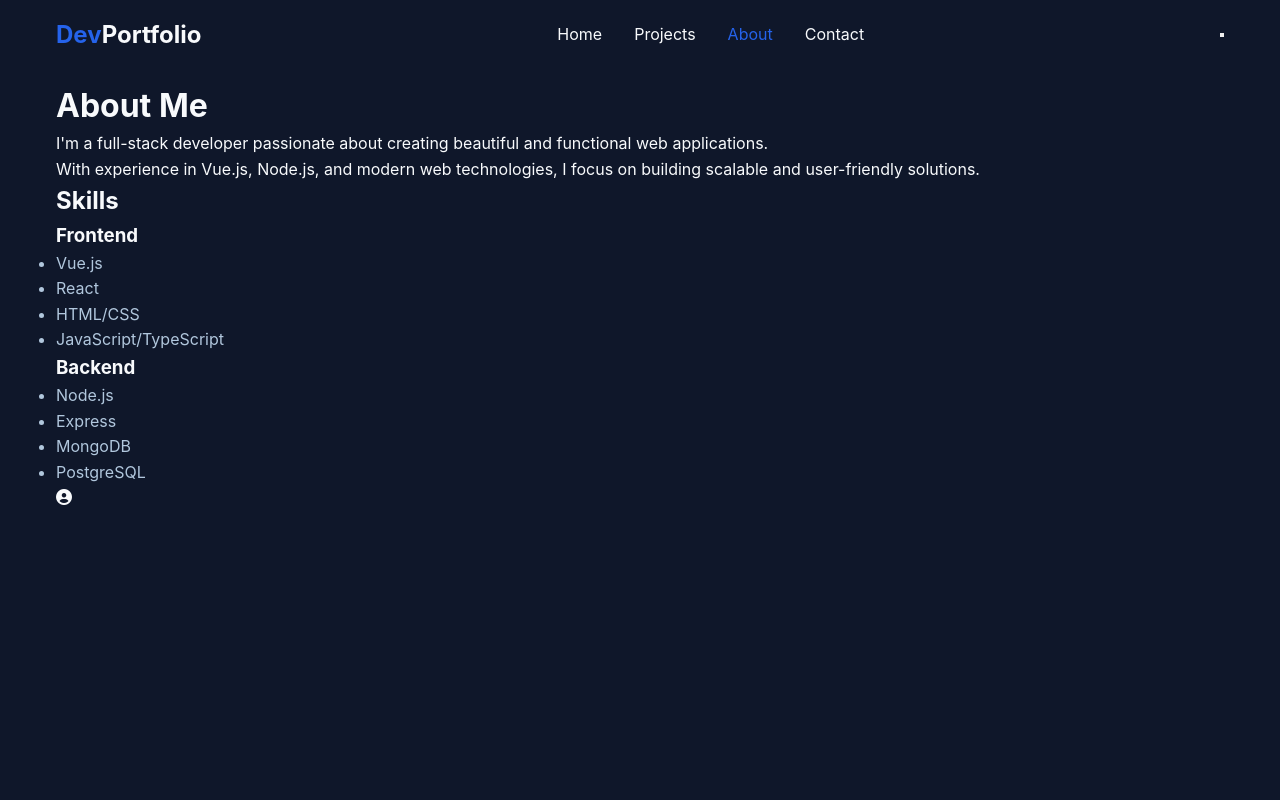
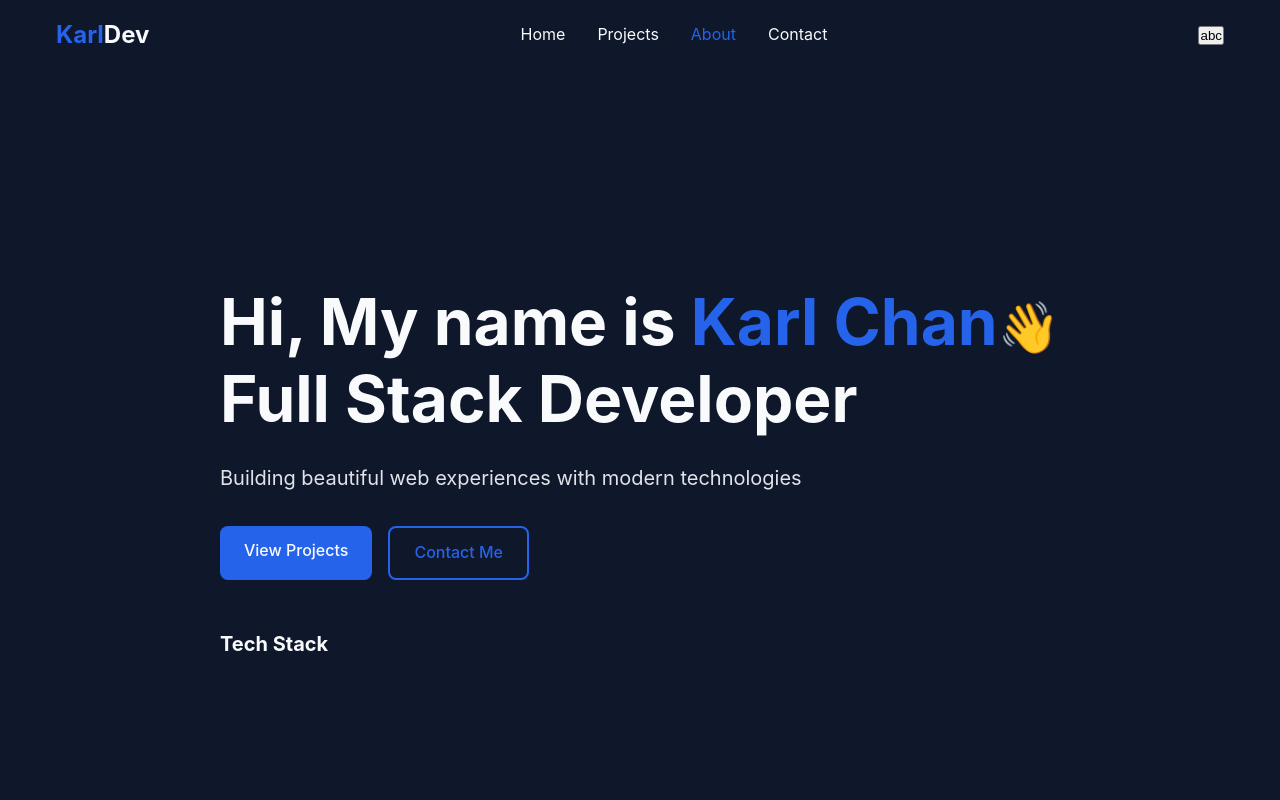
Before and after one commit to ryzen852/portfolio-claude, a Vue app: page /about in a window 1280 px wide. Shown: the top 800 px of the page. Built offline with nearby package versions, Linux system fonts and the light colour scheme.

Commit message:
fix the deprecation warning

```diff
--- a/package.json
+++ b/package.json
@@ -18,7 +18,7 @@
   },
   "devDependencies": {
     "@vitejs/plugin-vue": "^5.1.4",
-    "sass": "^1.80.5",
+    "sass": "^1.80.6",
     "vite": "^5.4.10"
   }
 }
--- a/src/App.vue
+++ b/src/App.vue
@@ -2,36 +2,35 @@
   <div class="app">
     <NavBar />
     <main class="main-content">
-      <router-view v-slot="{ Component }">
-        <transition name="page" mode="out-in">
-          <component :is="Component" />
-        </transition>
-      </router-view>
+      <section class="hero" data-aos="fade-up">
+        <Home />
+      </section>
     </main>
     <AppFooter />
   </div>
 </template>
 
 <script setup>
-import { onMounted } from 'vue'
-import NavBar from './components/NavBar.vue'
-import AppFooter from './components/AppFooter.vue'
-import AOS from 'aos'
-import 'aos/dist/aos.css'
+import { onMounted } from "vue";
+import NavBar from "./components/NavBar.vue";
+import Home from "./views/Home.vue"
+import AppFooter from "./components/AppFooter.vue";
+import AOS from "aos";
+import "aos/dist/aos.css";
 
 // Initialize AOS
 onMounted(() => {
   AOS.init({
-    duration: 800,
-    easing: 'ease-in-out',
-    once: true
-  })
-})
+    duration: 8000,
+    easing: "ease-in-out",
+    once: true,
+  });
+});
 </script>
 
 <style lang="scss">
 // Import main styles
-@import './styles/main.scss';
+@use "./styles/main.scss";
 
 .app {
   min-height: 100vh;
@@ -58,7 +57,7 @@ onMounted(() => {
 
 // Global styles
 ::-webkit-scrollbar {
-  width: 8px;
+  width: 5px;
 }
 
 ::-webkit-scrollbar-track {
@@ -70,7 +69,7 @@ onMounted(() => {
   border-radius: 4px;
 
   &:hover {
-    background: darken($primary-color, 10%);
+    background: color.adjust($primary-color, $lightness: -10%);
   }
 }
 
--- a/src/components/AppFooter.vue
+++ b/src/components/AppFooter.vue
@@ -6,7 +6,8 @@
         <div class="footer-section">
           <h3 class="footer-title">Karl Chan</h3>
           <p class="footer-description">
-            Full Stack Developer passionate about creating beautiful web experiences
+            Full Stack Developer passionate about creating beautiful web
+            experiences
           </p>
         </div>
 
@@ -23,13 +24,25 @@
         <div class="footer-section">
           <h4>Connect</h4>
           <div class="social-links">
-            <a href="https://github.com" target="_blank" rel="noopener noreferrer">
+            <a
+              href="https://github.com"
+              target="_blank"
+              rel="noopener noreferrer"
+            >
               <i class="fab fa-github"></i>
             </a>
-            <a href="https://linkedin.com" target="_blank" rel="noopener noreferrer">
+            <a
+              href="https://linkedin.com"
+              target="_blank"
+              rel="noopener noreferrer"
+            >
               <i class="fab fa-linkedin"></i>
             </a>
-            <a href="https://twitter.com" target="_blank" rel="noopener noreferrer">
+            <a
+              href="https://twitter.com"
+              target="_blank"
+              rel="noopener noreferrer"
+            >
               <i class="fab fa-twitter"></i>
             </a>
           </div>
@@ -37,21 +50,21 @@
       </div>
 
       <div class="footer-bottom">
-        <p>&copy; {{ currentYear }} Karl Chan. All rights reserved.</p>
+        <p>&copy; {{ currentYear }} Built by Karl Chan.</p>
       </div>
     </div>
   </footer>
 </template>
 
 <script setup>
-import { computed } from 'vue'
+import { computed } from "vue";
 
-const currentYear = computed(() => new Date().getFullYear())
+const currentYear = computed(() => new Date().getFullYear());
 </script>
 
 <style lang="scss" scoped>
 .footer {
-  background: lighten($dark-bg, 5%);
+  background: color.adjust($dark-bg, $lightness: 5%);
   padding: 4rem 0 2rem;
   margin-top: 4rem;
 }
@@ -62,19 +75,20 @@ const currentYear = computed(() => new Date().getFullYear())
   gap: 2rem;
   margin-bottom: 2rem;
 
-  @include responsive('md') {
+  @include responsive("md") {
     grid-template-columns: 2fr 1fr 1fr;
   }
 }
 
 .footer-section {
-  h3, h4 {
+  h3,
+  h4 {
     color: $light-text;
     margin-bottom: 1rem;
   }
 
   .footer-description {
-    color: darken($light-text, 20%);
+    color: color.adjust($light-text, $lightness: -20%);
     max-width: 300px;
   }
 }
@@ -85,7 +99,7 @@ const currentYear = computed(() => new Date().getFullYear())
   gap: 0.5rem;
 
   a {
-    color: darken($light-text, 20%);
+    color: color.adjust($light-text, $lightness: -20%);
     text-decoration: none;
     transition: color $transition-speed;
 
@@ -100,7 +114,7 @@ const currentYear = computed(() => new Date().getFullYear())
   gap: 1rem;
 
   a {
-    color: darken($light-text, 20%);
+    color: color.adjust($light-text, $lightness: -20%);
     font-size: 1.5rem;
     transition: all $transition-speed;
 
@@ -113,8 +127,8 @@ const currentYear = computed(() => new Date().getFullYear())
 
 .footer-bottom {
   padding-top: 2rem;
-  border-top: 1px solid lighten($dark-bg, 10%);
+  border-top: 1px solid color.adjust($dark-bg, $lightness: 10%);
   text-align: center;
-  color: darken($light-text, 30%);
+  color: color.adjust($light-text, $lightness: -30%);
 }
 </style>
--- a/src/components/NavBar.vue
+++ b/src/components/NavBar.vue
@@ -2,7 +2,7 @@
   <nav :class="{ 'nav-scrolled': isScrolled }">
     <div class="container nav-content">
       <router-link to="/" class="logo">
-        <span>Dev</span>Portfolio
+        <span>Karl</span>Dev
       </router-link>
       <div class="nav-links" :class="{ 'nav-active': isMenuOpen }">
         <router-link to="/" active-class="active">Home</router-link>
@@ -11,9 +11,9 @@
         <router-link to="/contact" active-class="active">Contact</router-link>
       </div>
       <button class="menu-toggle" @click="toggleMenu">
-        <span></span>
-        <span></span>
-        <span></span>
+        <span>a</span>
+        <span>b</span>
+        <span>c</span>
       </button>
     </div>
   </nav>
--- a/src/router/index.js
+++ b/src/router/index.js
@@ -1,5 +1,5 @@
 import { createRouter, createWebHistory } from 'vue-router'
-import Home from '../views/Home.vue'
+import Home from '@/views/Home.vue'
 
 const routes = [
   {
--- a/src/styles/main.scss
+++ b/src/styles/main.scss
@@ -1,4 +1,4 @@
-@import 'variables';
+@use "@/styles/variables" as *;
 
 * {
   margin: 0;
@@ -7,10 +7,14 @@
 }
 
 body {
-  font-family: 'Inter', sans-serif;
+  font-family: "Inter", sans-serif;
   line-height: 1.6;
   color: $light-text;
   background: $dark-bg;
+}
+
+a:focus {
+  outline: 0;
 }
 
 .container {
--- a/src/styles/variables.scss
+++ b/src/styles/variables.scss
@@ -11,8 +11,10 @@ $breakpoints: (
   'xl': 1280px
 );
 
+@use "sass:map"; // Import the map module
+
 @mixin responsive($breakpoint) {
-  @media (min-width: map-get($breakpoints, $breakpoint)) {
+  @media (min-width: map.get($breakpoints, $breakpoint)) {
     @content;
   }
 }
--- a/src/views/About.vue
+++ b/src/views/About.vue
@@ -52,7 +52,7 @@
 
   .skill-category {
     li {
-      color: darken($light-text, 20%);
+      color: color.adjust($light-text, $lightness: -20%);
       transition: color 0.3s ease;
 
       &:hover {
--- a/src/views/Contact.vue
+++ b/src/views/Contact.vue
@@ -94,8 +94,8 @@
 
   .form-group {
     input, textarea {
-      background: lighten($dark-bg, 5%);
-      border: 1px solid lighten($dark-bg, 10%);
+      background: color.adjust($dark-bg, $lightness: 5%);
+      border: 1px solid color.adjust($dark-bg, $lightness: 10%);
       color: $light-text;
 
       &:focus {
--- a/src/views/Home.vue
+++ b/src/views/Home.vue
@@ -3,15 +3,23 @@
     <section class="hero">
       <div class="container">
         <h1 class="title" ref="titleRef">
-            Hi, I'm <span class="highlight">Karl Chan👋</span>
+          Hi, My name is
+          <span class="highlight">Karl Chan</span>
+          <span
+            class="waving-emoji"
+            :class="{ waving: isWaving }"
+            @click="wave"
+          >
+            👋
+          </span>
           <br />Full Stack Developer
         </h1>
         <p class="subtitle">
           Building beautiful web experiences with modern technologies
         </p>
         <div class="cta-buttons">
-            <router-link to="/projects" class="btn primary">View Projects</router-link>
-            <router-link to="/contact" class="btn secondary">Contact Me</router-link>
+          <a href="/#projects" class="btn primary">View Projects</a>
+          <a href="/#contact" class="btn secondary">Contact Me</a>
         </div>
         <div class="tech-stack">
           <h3>Tech Stack</h3>
@@ -29,19 +37,32 @@
 </template>
 
 <script setup>
-  import { ref, onMounted } from 'vue'
-  import { gsap } from 'gsap'
+import { ref, onMounted } from "vue";
+import { gsap } from "gsap";
 
-  const titleRef = ref(null)
+const titleRef = ref(null);
+const isWaving = ref(false);
+
+const wave = () => {
+  isWaving.value = true;
+  // Reset the waving state after animation ends
+  setTimeout(() => {
+    isWaving.value = false;
+  }, 2500); // Match this with the CSS animation duration
+};
 
 onMounted(() => {
-    gsap.from(titleRef.value, {
-      duration: 3,
+  gsap
+    .from(titleRef.value, {
+      duration: 2,
       y: 50,
       opacity: 0,
-      ease: 'power3.out'
+      ease: "power3.out",
     })
-  })
+    .then(() => {
+      wave();
+    });
+});
 </script>
 
 <style lang="scss" scoped>
@@ -56,12 +77,13 @@
     margin-bottom: 1.5rem;
     line-height: 1.2;
 
-      @include responsive('md') {
+    @include responsive("md") {
       font-size: 4rem;
     }
 
     .highlight {
       color: $primary-color;
+      white-space: nowrap;
     }
   }
 
@@ -69,6 +91,44 @@
     font-size: 1.25rem;
     margin-bottom: 2rem;
     opacity: 0.9;
+  }
+
+  .waving-emoji {
+    font-size: 50px;
+    display: inline-block;
+    cursor: pointer;
+    transform-origin: bottom center;
+  }
+
+  .waving {
+    animation: wave 2.5s ease-in-out;
+  }
+
+  @keyframes wave {
+    0% {
+      transform: rotate(0deg);
+    }
+    10% {
+      transform: rotate(14deg);
+    } /* The following five values can be played with to make the waving more or less extreme */
+    20% {
+      transform: rotate(-8deg);
+    }
+    30% {
+      transform: rotate(14deg);
+    }
+    40% {
+      transform: rotate(-4deg);
+    }
+    50% {
+      transform: rotate(10deg);
+    }
+    60% {
+      transform: rotate(0deg);
+    } /* Reset for the last half to pause */
+    100% {
+      transform: rotate(0deg);
+    }
   }
 }
 
@@ -90,7 +150,7 @@
     color: $light-text;
 
     &:hover {
-        background: darken($primary-color, 10%);
+      background: color.adjust($primary-color, $lightness: -10%);
     }
   }
 
--- a/vite.config.js
+++ b/vite.config.js
@@ -1,20 +1,23 @@
-// vite.config.js
-import { defineConfig } from 'vite'
-import vue from '@vitejs/plugin-vue'
-import path from 'path'
+import { defineConfig } from "vite";
+import vue from "@vitejs/plugin-vue";
+import path from "path";
 
 export default defineConfig({
   plugins: [vue()],
   resolve: {
     alias: {
-      '@': path.resolve(__dirname, './src'),
+      "@": path.resolve(__dirname, "./src"),
     },
   },
   css: {
     preprocessorOptions: {
       scss: {
-        additionalData: `@import "@/styles/variables.scss";`
-      }
-    }
-  }
-})
+        additionalData: `
+          @use "@/styles/variables.scss" as *;
+          @use "sass:color";
+        `,
+        api: 'modern-compiler' // or "modern"
+      },
+    },
+  },
+});
```
Also changed, not shown: 1 other file (tests, documents, lock files or other folders). Lines whose indentation alone changed are shown as unchanged.
